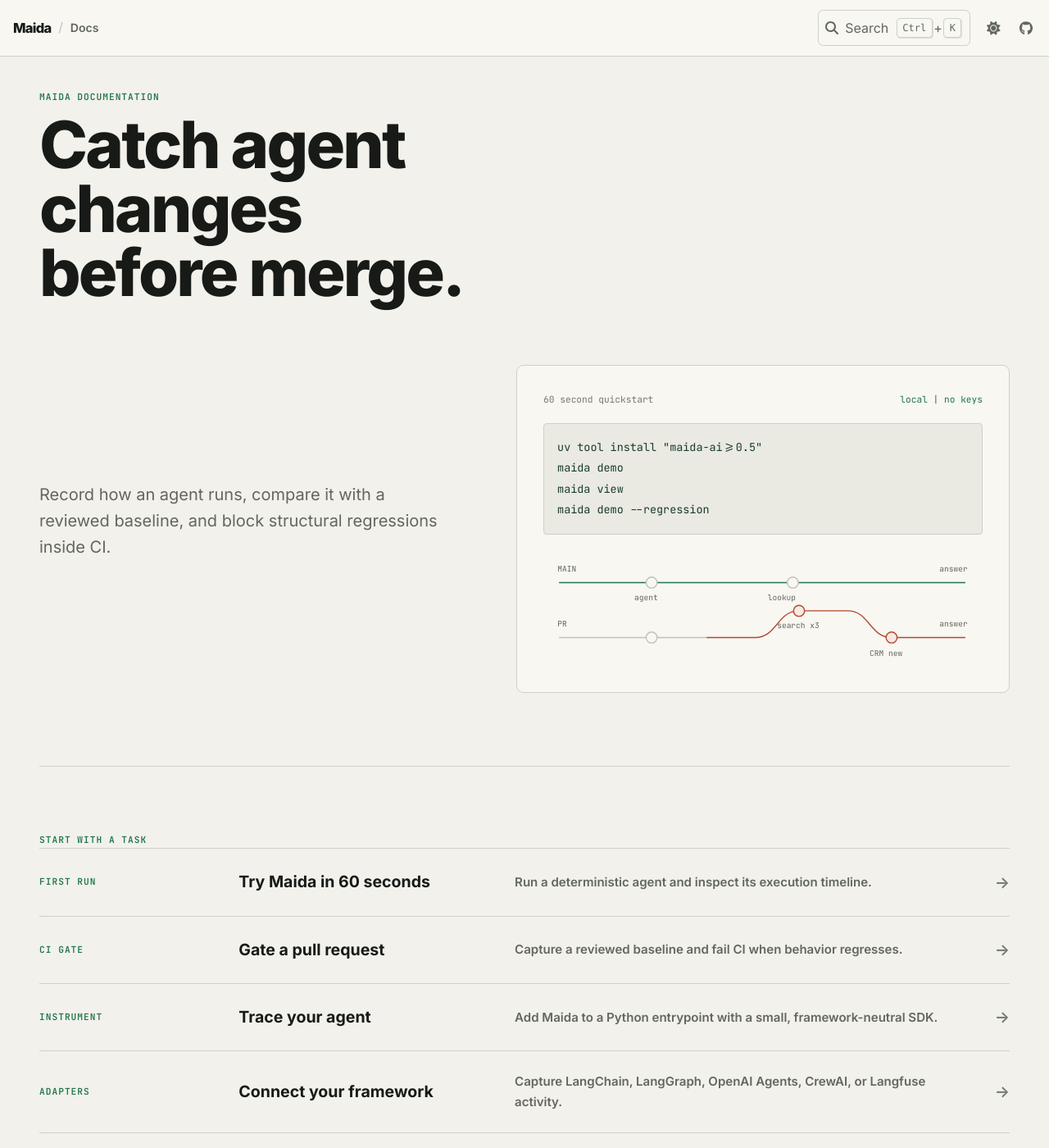
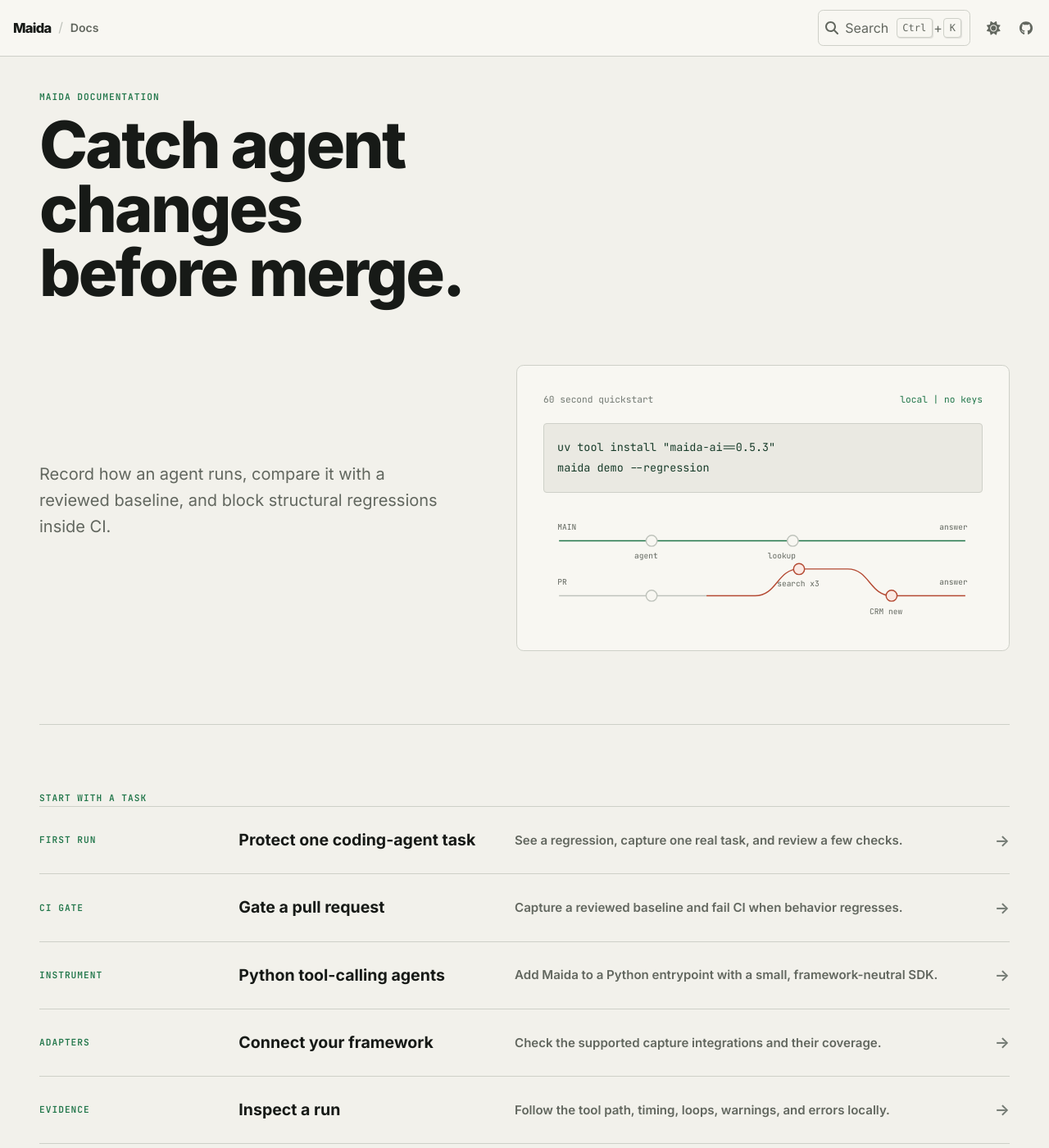
Before and after one commit to maida-ai/maida-ai.github.io, a Sphinx documentation site: the page built from docs/index.md, in a window 1280 px wide and 1400 px high. Shown: the whole window at 82% size. Built offline with Sphinx 7.4.7 and the PyData theme 0.15.4, drawn with Linux system fonts in a browser that asks for light colours; pages that are not in the unit, such as notebooks, are missing from menus.

Commit message:
Lead public pages through one released coding-agent task

```diff
--- a/docs/index.md
+++ b/docs/index.md
@@ -27,9 +27,7 @@ reference/index
       <span>60 second quickstart</span>
       <span class="docs-quickstart__status">local | no keys</span>
     </div>
-    <pre><code>uv tool install "maida-ai>=0.5"
-maida demo
-maida view
+    <pre><code>uv tool install "maida-ai==0.5.3"
 maida demo --regression</code></pre>
     <svg class="docs-trajectory" viewBox="0 0 560 142" role="img" aria-label="A healthy baseline path and a pull request path that diverges through repeated search calls and a new CRM tool">
       <path class="docs-trajectory__path docs-trajectory__path--pass" d="M20 36H138L208 36H318L388 36H538" />
@@ -56,8 +54,8 @@ maida demo --regression</code></pre>
 <div class="docs-task-list">
   <a class="docs-task" href="getting-started/">
     <span class="docs-task__label">First run</span>
-    <span class="docs-task__title">Try Maida in 60 seconds</span>
-    <span class="docs-task__description">Run a deterministic agent and inspect its execution timeline.</span>
+    <span class="docs-task__title">Protect one coding-agent task</span>
+    <span class="docs-task__description">See a regression, capture one real task, and review a few checks.</span>
     <span class="docs-task__arrow" aria-hidden="true">-></span>
   </a>
   <a class="docs-task" href="regression-testing/">
@@ -66,16 +64,16 @@ maida demo --regression</code></pre>
     <span class="docs-task__description">Capture a reviewed baseline and fail CI when behavior regresses.</span>
     <span class="docs-task__arrow" aria-hidden="true">-></span>
   </a>
-  <a class="docs-task" href="getting-started/#quickstart">
+  <a class="docs-task" href="https://github.com/maida-ai/maida-tutorials/blob/main/guides/python-agent.md">
     <span class="docs-task__label">Instrument</span>
-    <span class="docs-task__title">Trace your agent</span>
+    <span class="docs-task__title">Python tool-calling agents</span>
     <span class="docs-task__description">Add Maida to a Python entrypoint with a small, framework-neutral SDK.</span>
     <span class="docs-task__arrow" aria-hidden="true">-></span>
   </a>
   <a class="docs-task" href="integrations/">
     <span class="docs-task__label">Adapters</span>
     <span class="docs-task__title">Connect your framework</span>
-    <span class="docs-task__description">Capture LangChain, LangGraph, OpenAI Agents, CrewAI, or Langfuse activity.</span>
+    <span class="docs-task__description">Check the supported capture integrations and their coverage.</span>
     <span class="docs-task__arrow" aria-hidden="true">-></span>
   </a>
   <a class="docs-task" href="viewer/">
```
Also changed, not shown: 5 other files.
